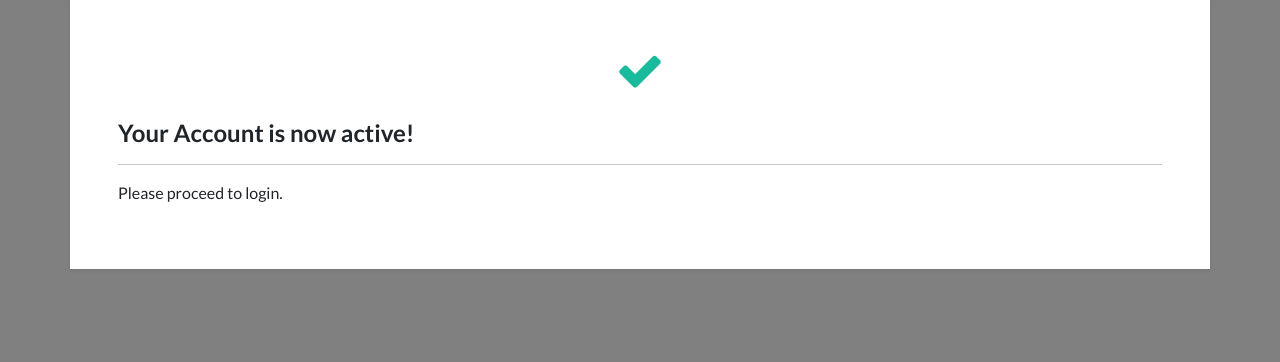
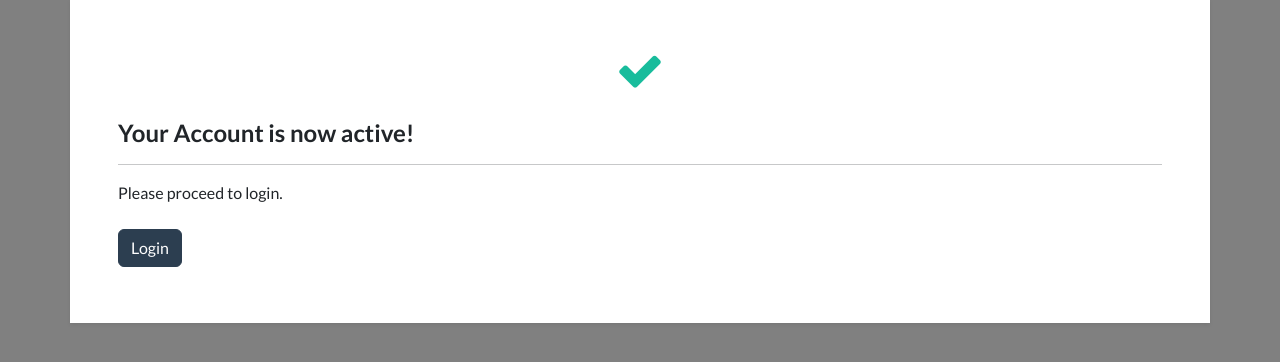
Before and after one commit to parthivdholaria/OnlineRetailStore, a Django app: page /account/email-verification-sucess in a window 1280 px wide. Shown: the part 121-483 px from the top of the page. Run offline with Django 4.2, Linux system fonts and the light colour scheme; data comes from the database, SQL or seed files in the repository; some libraries are stand-ins or nearby versions.

Commit message:
Update email-verification-sucess.html

```diff
--- a/account/templates/account/registration/email-verification-sucess.html
+++ b/account/templates/account/registration/email-verification-sucess.html
@@ -20,6 +20,7 @@
     <h4><strong>Your Account is now active!</strong></h4>
     <hr />
     <p>Please proceed to login.</p>
+    <a href="{% url 'my-login' %}" class="btn btn-primary my-2"> Login </a>
   </div>
   <br />
   <br />
```
